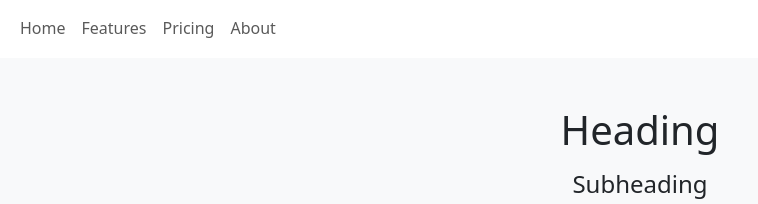
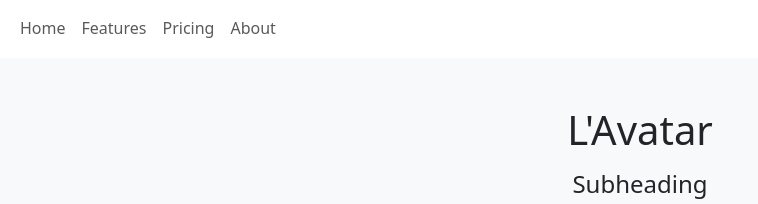
Before and after one commit to MeenaAtai/atai-meena_tp1, a website: page index.html in a window 1280 px wide. Shown: the top 204 px of the page, without its empty margins (0-758 px from the left). Drawn offline with nearby package versions, Linux system fonts and the light colour scheme.

Commit message:
header nom changé

```diff
--- a/index.html
+++ b/index.html
@@ -48,7 +48,7 @@
 
         <!-- Jumbotron -->
         <div class="p-5 text-center bg-body-tertiary" style="margin-top: 58px;">
-          <h1 class="mb-3">Heading</h1>
+          <h1 class="mb-3">L'Avatar</h1>
           <h4 class="mb-3">Subheading</h4>
           <a data-mdb-ripple-init class="btn btn-primary" href="" role="button">Call to action</a>
         </div>
```
